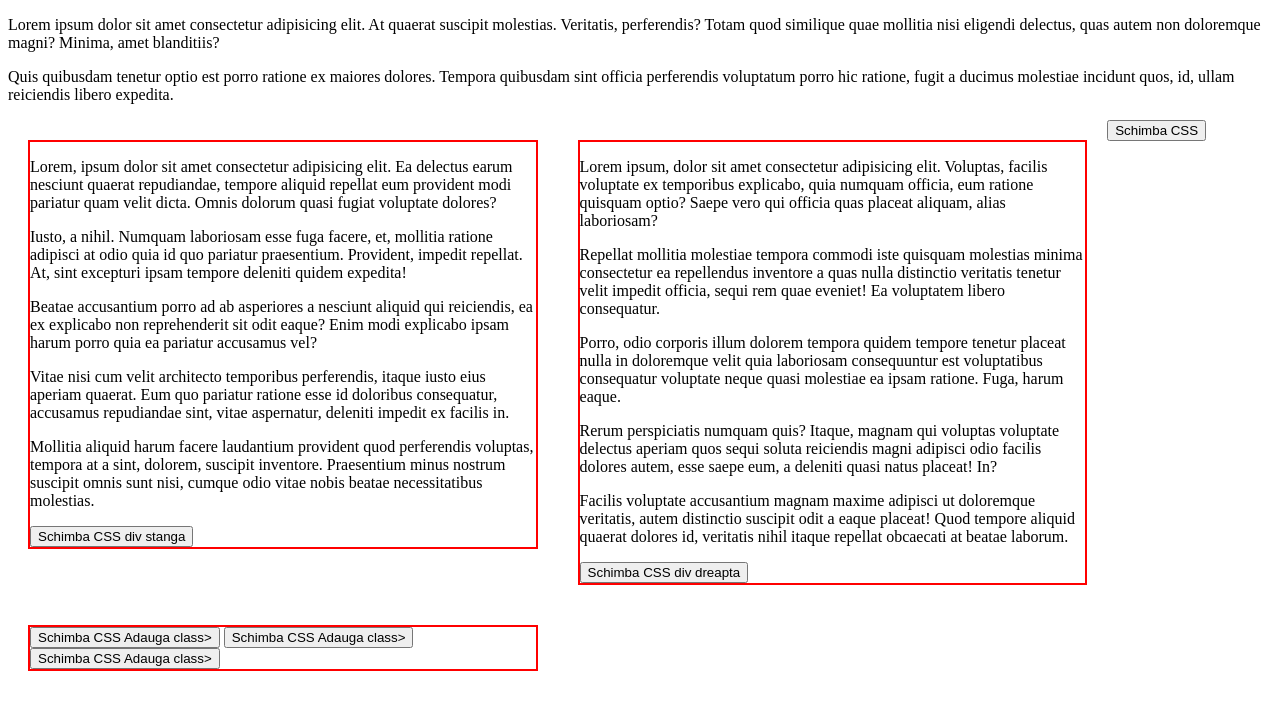
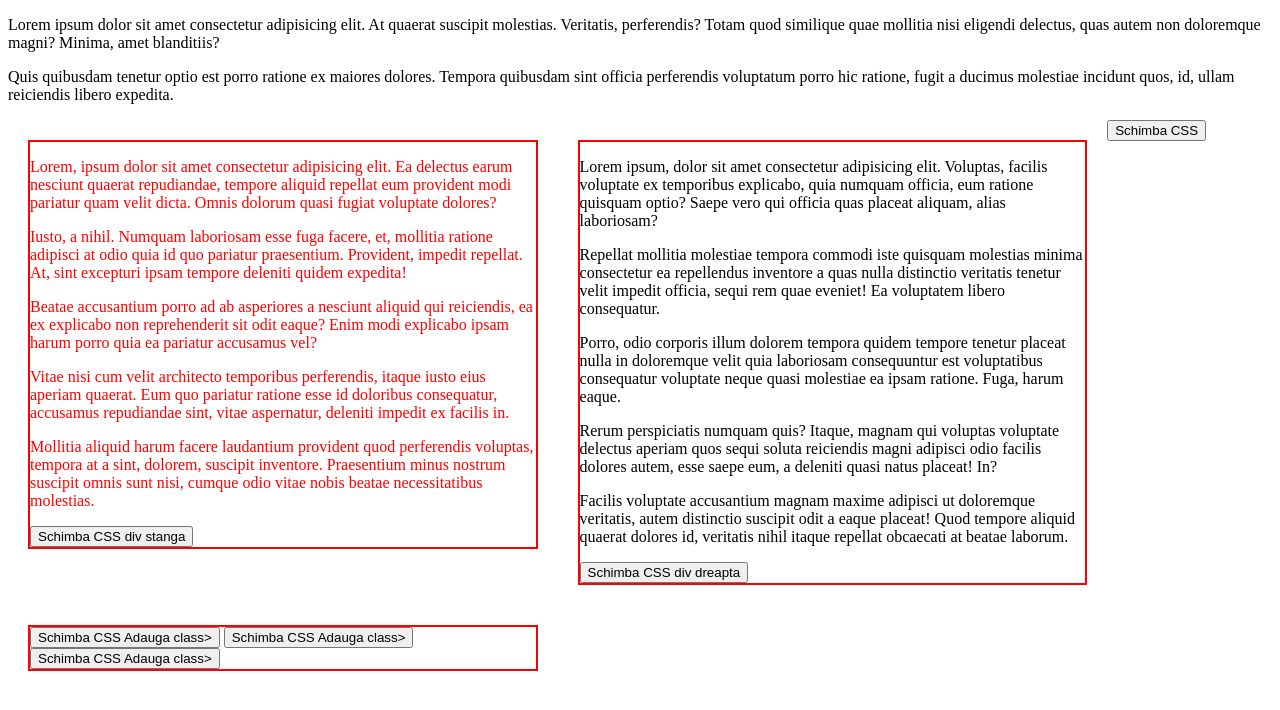
Before and after one commit to ElenaPAPU/css2024, a plain HTML site: page curs1/ap5.html in a window 1280 px wide. Both pictures are taken after a click on the button "Schimba CSS div stanga". Drawn offline with Linux system fonts and the light colour scheme.

Commit message:
curs1,curs2

```diff
--- a/curs1/ap5.html
+++ b/curs1/ap5.html
@@ -65,7 +65,7 @@ let btn1 = document.getElementById('btn1');
 btn1.addEventListener('click', function(){
     let myDiv1 = document.getElementsByClassName('div-left');
     alert(typeof myDiv1);
-    myDiv1[0]style.cssText=('color:red');
+    myDiv1[0].style.cssText=('color:red');
     });
 
     // Metoda 3
```
